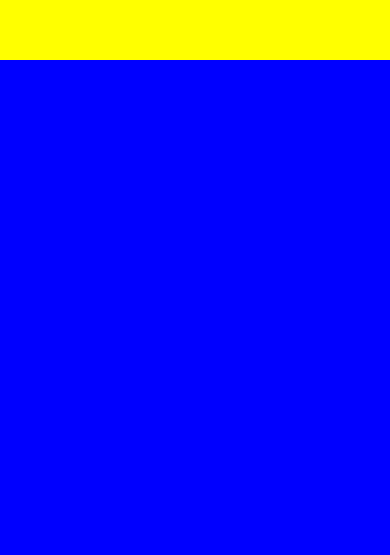
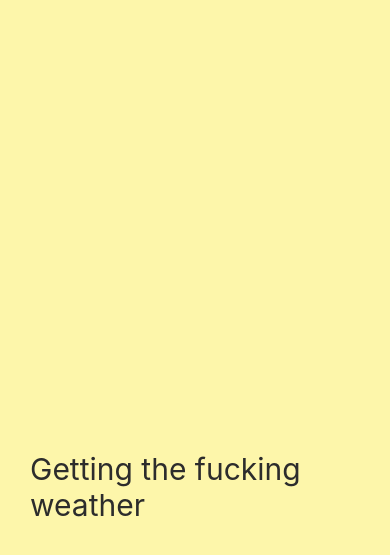
Before and after one commit to qus1225/study-fokin-weather, a React Native app: screen / in a window 390 px wide. Shown: the part 221-776 px from the top of the page. Built offline with nearby package versions, Linux system fonts and the light colour scheme.

Commit message:
Loading 화면 추가

```diff
--- a/App.js
+++ b/App.js
@@ -1,29 +1,6 @@
 import React from "react";
-import { StyleSheet, Text, View } from "react-native";
+import Loading from "./Loading";
 
 export default function App() {
-  return (
-    <View style={styles.container}>
-      {/* <Text style={styles.text}>Hello안녕하세요 ㅋㅋ !!!</Text> */}
-      <View style={styles.yellowView} />
-      <View style={styles.blueView} />
-    </View>
-  );
+  return <Loading />;
 }
-
-const styles = StyleSheet.create({
-  container: {
-    flex: 1
-  },
-  // text: {
-  //   color: "#fff"
-  // }
-  yellowView: {
-    flex: 1,
-    backgroundColor: "yellow"
-  },
-  blueView: {
-    flex: 2,
-    backgroundColor: "blue"
-  }
-});
--- /dev/null
+++ b/Loading.js
@@ -0,0 +1,24 @@
+import React from "react";
+import { StyleSheet, Text, View } from "react-native";
+
+export default function Loading() {
+  return (
+    <View style={styles.container}>
+      <Text style={styles.text}>Getting the fucking weather</Text>
+    </View>
+  );
+}
+
+const styles = StyleSheet.create({
+  container: {
+    flex: 1,
+    justifyContent: "flex-end",
+    paddingHorizontal: 30,
+    paddingVertical: 100,
+    backgroundColor: "#FDF6AA"
+  },
+  text: {
+    color: "#2c2c2c",
+    fontSize: 30 // px로 쓰려면  "30px"
+  }
+});
```
